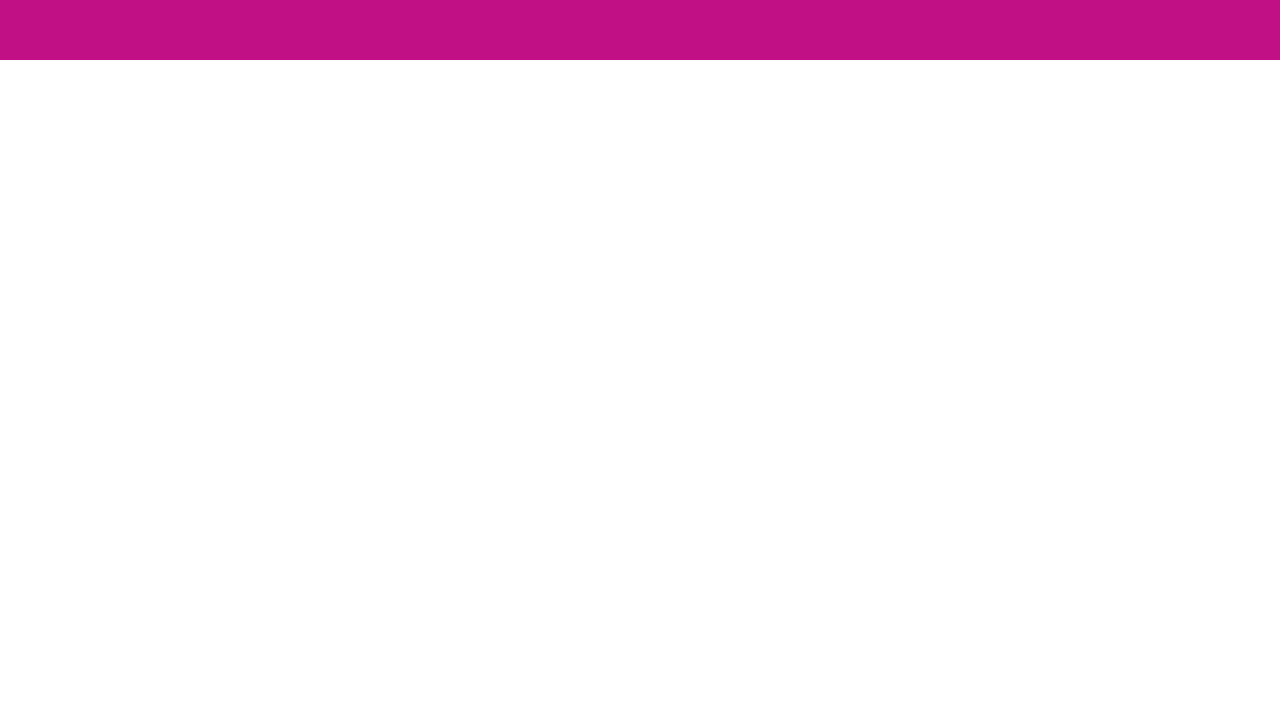
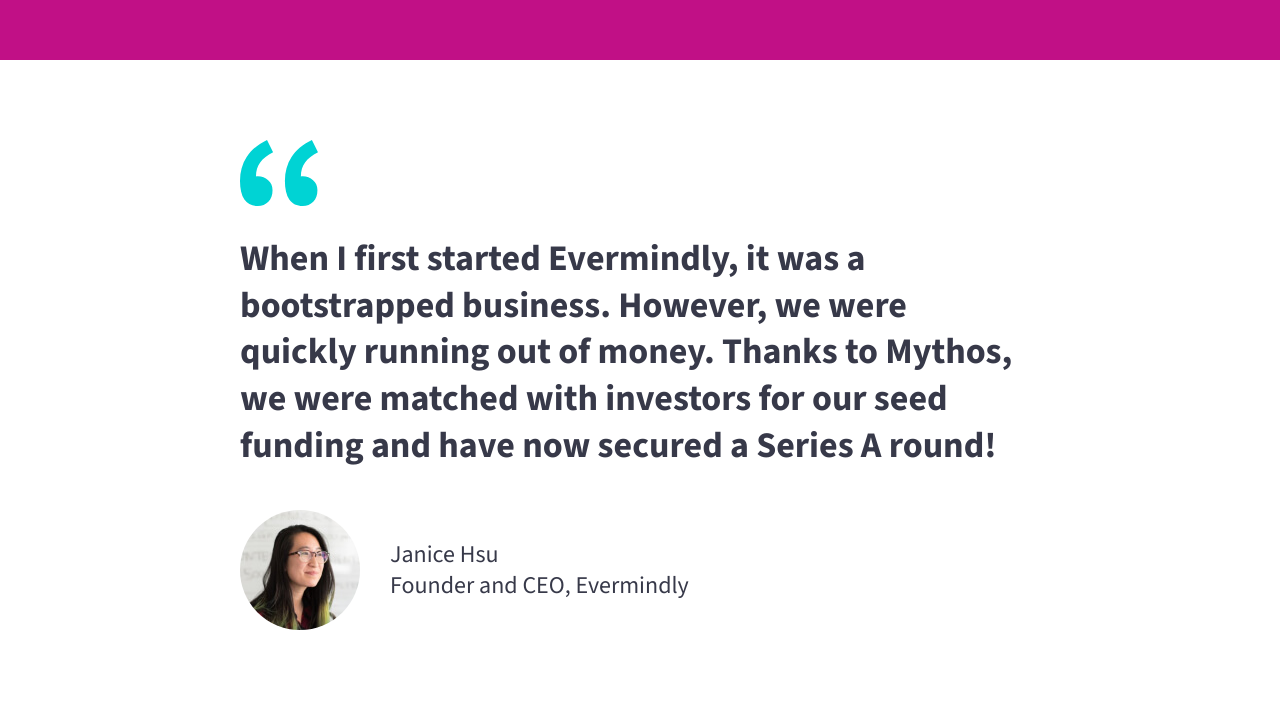
Before and after one commit to virus0bt/responsive-website, a plain HTML site: page index.html in a window 1280 px wide. Shown: the part 1768-2481 px from the top of the page. Before the commit the page ends 2228 px from the top, so only its background shows below. Drawn offline with Linux system fonts and the light colour scheme.

Commit message:
Testimonial

```diff
--- a/index.html
+++ b/index.html
@@ -135,6 +135,43 @@
           />
         </div>
       </section>
+
+      <section class="testimonial">
+        <h2 class="visually-hidden">Testimonial</h2>
+        <div class="wrapper testimonial__wrapper">
+          <figure class="testimonial__figure">
+            <img
+              src="/img/quotation-mark-teal.svg"
+              alt=""
+              class="testimonial__icon"
+              width="78"
+              height="66"
+            />
+            <blockquote class="testomonial__blockquote">
+              <p class="testimonial__quote-text">
+                When I first started Evermindly, it was a bootstrapped business.
+                However, we were quickly running out of money. Thanks to Mythos,
+                we were matched with investors for our seed funding and have now
+                secured a Series A round!
+              </p>
+            </blockquote>
+            <figcaption class="testimonial__author-wrapper">
+              <img
+                class="testimonial__author-image"
+                src="/img/author-1x.jpg"
+                alt="Headshot of Janice Hsu"
+                srcset="/img/author-2x.jpg 2x, /img/author-3x.jpg 3x"
+                width="120"
+                height="120"
+              />
+              <p class="testimonial__author-description medium">
+                Janice Hsu<br />
+                Founder and CEO, Evermindly
+              </p>
+            </figcaption>
+          </figure>
+        </div>
+      </section>
     </main>
 
     <footer>
--- a/style.css
+++ b/style.css
@@ -36,11 +36,13 @@
     --font-size-h2: var(--fs-36);
     --font-size-h3: var(--fs-24);
     --font-size-button: var(var(--fs-18));
+    --font-size-quote: var(--fs-24);
 
     @media (width >= calc(600 / 16 * 1rem)) {
       --font-size-topnav: var(--fs-16);
       --font-size-h1: var(--fs-72);
       --font-size-h2: var(--fs-48);
+      --font-size-quote: var(--fs-36);
     }
   }
 
@@ -328,7 +330,6 @@
       max-width: 40ch;
     }
   }
-
   .fw-feature {
     background-color: var(--color-fullwidth-bg);
     color: var(--color-text-light);
@@ -348,6 +349,51 @@
     .fw-feature__image {
       width: 100%;
       max-width: calc(792 / 16 * 1rem);
+    }
+  }
+  .testimonial {
+    .testimonial__wrapper {
+      max-width: calc(800 / 16 * 1rem);
+    }
+    .testimonial__figure {
+    }
+    .testimonial__icon {
+      width: calc(52 / 16 * 1rem);
+      margin-block-end: 20px;
+
+      @media (width >= calc(600 / 16 * 1rem)) {
+        width: calc(78 / 16 * 1rem);
+        margin-block-end: 30px;
+      }
+    }
+    .testimonial__blockquote {
+    }
+    .testimonial__quote-text {
+      font-size: var(--font-size-quote);
+      font-weight: 700;
+      margin-block-end: 30px;
+
+      @media (width >= calc(600 / 16 * 1rem)) {
+        margin-block-end: 40px;
+      }
+    }
+    .testimonial__author-wrapper {
+      display: flex;
+      flex-direction: column;
+      gap: 20px 30px;
+      align-items: center;
+      text-align: center;
+
+      @media (width >= calc(600 / 16 * 1rem)) {
+        flex-direction: row;
+        text-align: left;
+      }
+    }
+    .testimonial__author-image {
+      width: calc(120 / 16 * 1rem);
+      border-radius: 50%;
+    }
+    .testimonial__author-description {
     }
   }
 }
```
Also changed, not shown: img/author-1x.jpg (added), img/author-2x.jpg (added), img/author-3x.jpg (added), img/quotation-mark-teal.svg (added).
